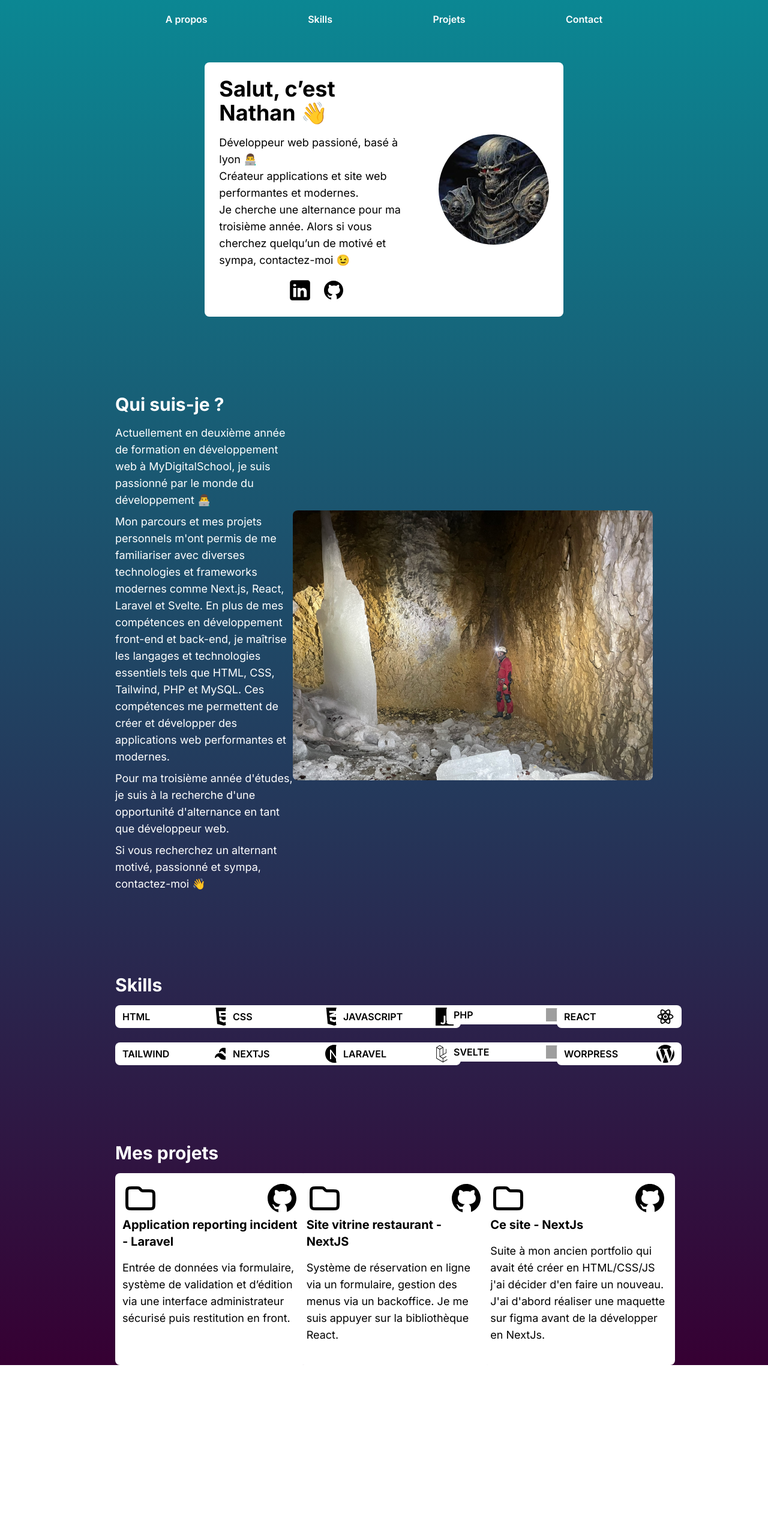
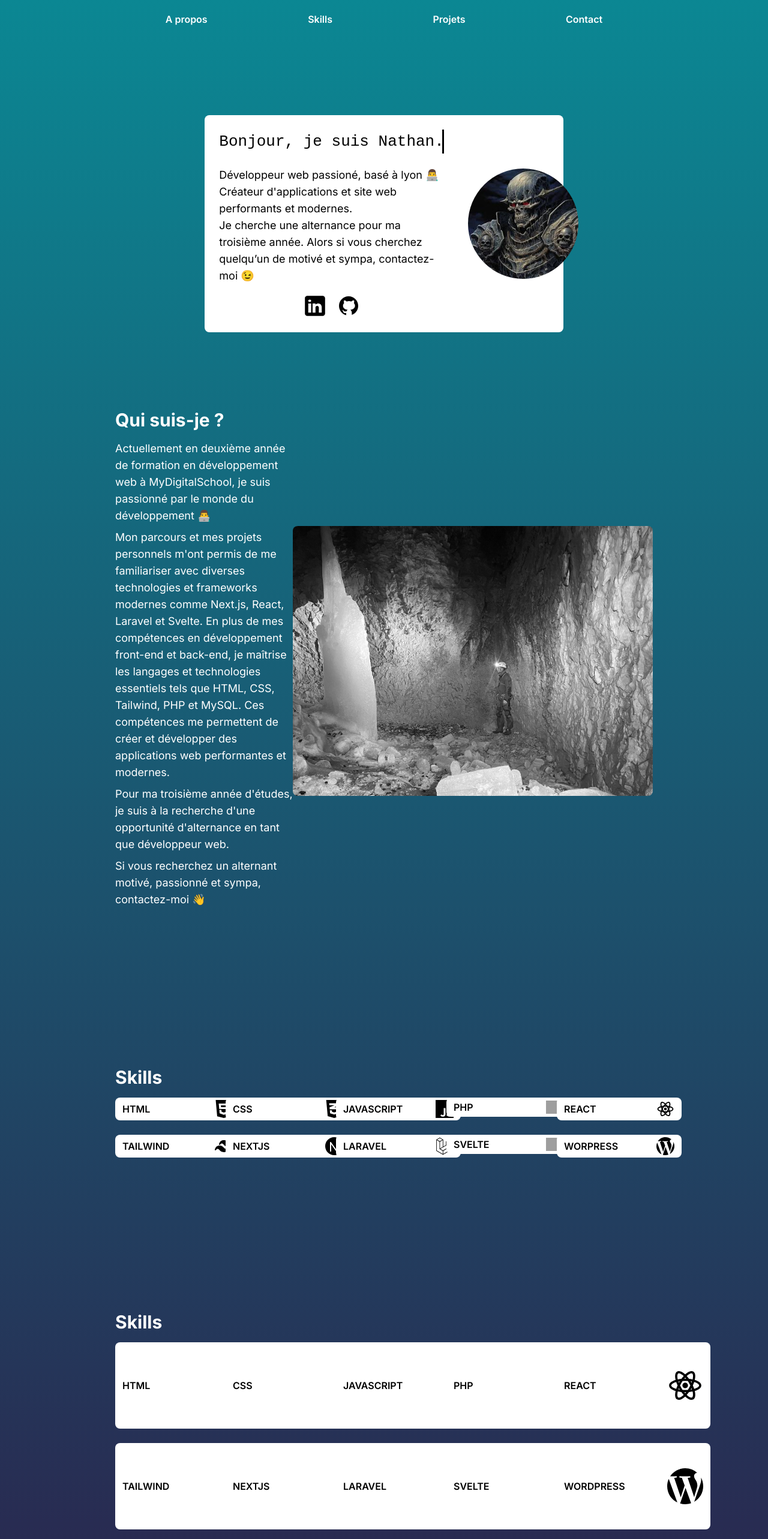
Before and after one commit to zaitsev69/portfolio, a Next.js app: page / in a window 1280 px wide. Shown: the top 2566 px of the page at 60% size. Before the commit the page ends 2276 px from the top, so only its background shows below. Built offline with nearby package versions, Linux system fonts and the light colour scheme; grey boxes are pictures that could not be loaded.

Commit message:
Animation and New skills components

```diff
--- a/app/components/about.jsx
+++ b/app/components/about.jsx
@@ -2,7 +2,7 @@ import Image from "next/image";
 
 const About = () => {
     return (
-        <div className="text-white flex justify-between items-center mt-32">
+        <div className="text-white flex justify-between items-center mt-32 ">
             <div className="w-1/2">
                 <h2 className="text-3xl font-bold mb-4">Qui suis-je ?</h2>
                 <p className="mb-2 text-lg">Actuellement en deuxième année de formation en développement web à MyDigitalSchool, je suis passionné par le monde du développement 👨‍💻</p>
@@ -12,7 +12,7 @@ const About = () => {
             </div>
 
             <Image
-                className="rounded-lg"
+                className="rounded-lg color hover:grow"
                 src="/large.JPEG"
                 alt="Picture of the author"
                 width={600}
--- /dev/null
+++ b/app/components/contact.jsx
@@ -0,0 +1,19 @@
+const Contact = () => {
+    return (
+        <div className="flex flex-col items-center justify-center mx-auto mt-64">
+            <h2 className="text-3xl font-bold mb-4 text-white">
+                Contactez moi !
+            </h2>
+            <p className="text-white text-lg mb-4">N’hésitez pas à me contacter pour toute proposition ou question, ma boîte mail est toujours ouverte !</p>
+            <svg xmlns="http://www.w3.org/2000/svg" fill="none" viewBox="0 0 24 24" stroke-width="1.5" stroke="white" class="size-10 animate-bounce">
+  <path stroke-linecap="round" stroke-linejoin="round" d="m9 12.75 3 3m0 0 3-3m-3 3v-7.5M21 12a9 9 0 1 1-18 0 9 9 0 0 1 18 0Z" />
+</svg>
+
+            <button className="bg-white p-2 rounded-lg text-xl font-extrabold">
+                Passez le bonjour
+            </button>
+        </div>
+    );
+};
+
+export default Contact;
--- /dev/null
+++ b/app/components/footer.jsx
@@ -0,0 +1,11 @@
+const Footer = () => {
+    return (
+        <div className="flex items-center justify-center mx-auto mt-32">
+
+            <p className="text-white text ">Nathan Cadilhac Website - 2024</p>
+
+        </div>
+    );
+};
+
+export default Footer;
--- a/app/components/hero.tsx
+++ b/app/components/hero.tsx
@@ -2,17 +2,19 @@ import Image from "next/image";
 
 const Hero = () => {
     return (
-        <div className="bg-white w-2/3 p-6 flex items-center justify-item-center rounded-lg mx-auto mt-10">
+        <div className="bg-white w-2/3 p-6 flex items-center justify-item-center rounded-lg mx-auto mt-32">
             <div className="mr-10">
-                <h1 className="text-4xl font-bold mb-4">Salut, c’est Nathan 👋</h1>
-                <p className="text-lg">Développeur web passioné, basé à lyon 👨‍💻 <br></br>Créateur applications et site web performantes et modernes.<br></br>
+                <div className="inline-block">
+                    <h1 className="text-4xl  mb-4 inline-block typing-demo border-black border-r-4">Bonjour, je suis Nathan.</h1>
+                </div>
+                <p className="text-lg">Développeur web passioné, basé à lyon 👨‍💻 <br></br>Créateur d'applications et site web performants et modernes.<br></br>
                     Je cherche une alternance pour ma troisième année. Alors si vous cherchez quelqu’un de motivé et sympa, contactez-moi 😉</p>
                 <div className="flex justify-items-center justify-center space-x-4 mt-4">
-                        <svg xmlns="http://www.w3.org/2000/svg" viewBox="0 0 50 50" width="40px" height="40px">    <path d="M41,4H9C6.24,4,4,6.24,4,9v32c0,2.76,2.24,5,5,5h32c2.76,0,5-2.24,5-5V9C46,6.24,43.76,4,41,4z M17,20v19h-6V20H17z M11,14.47c0-1.4,1.2-2.47,3-2.47s2.93,1.07,3,2.47c0,1.4-1.12,2.53-3,2.53C12.2,17,11,15.87,11,14.47z M39,39h-6c0,0,0-9.26,0-10 c0-2-1-4-3.5-4.04h-0.08C27,24.96,26,27.02,26,29c0,0.91,0,10,0,10h-6V20h6v2.56c0,0,1.93-2.56,5.81-2.56 c3.97,0,7.19,2.73,7.19,8.26V39z" /></svg>
-                        <svg xmlns="http://www.w3.org/2000/svg" viewBox="0 0 30 30" width="40px" height="40px">    <path d="M15,3C8.373,3,3,8.373,3,15c0,5.623,3.872,10.328,9.092,11.63C12.036,26.468,12,26.28,12,26.047v-2.051 c-0.487,0-1.303,0-1.508,0c-0.821,0-1.551-0.353-1.905-1.009c-0.393-0.729-0.461-1.844-1.435-2.526 c-0.289-0.227-0.069-0.486,0.264-0.451c0.615,0.174,1.125,0.596,1.605,1.222c0.478,0.627,0.703,0.769,1.596,0.769 c0.433,0,1.081-0.025,1.691-0.121c0.328-0.833,0.895-1.6,1.588-1.962c-3.996-0.411-5.903-2.399-5.903-5.098 c0-1.162,0.495-2.286,1.336-3.233C9.053,10.647,8.706,8.73,9.435,8c1.798,0,2.885,1.166,3.146,1.481C13.477,9.174,14.461,9,15.495,9 c1.036,0,2.024,0.174,2.922,0.483C18.675,9.17,19.763,8,21.565,8c0.732,0.731,0.381,2.656,0.102,3.594 c0.836,0.945,1.328,2.066,1.328,3.226c0,2.697-1.904,4.684-5.894,5.097C18.199,20.49,19,22.1,19,23.313v2.734 c0,0.104-0.023,0.179-0.035,0.268C23.641,24.676,27,20.236,27,15C27,8.373,21.627,3,15,3z" /></svg>
+                    <svg xmlns="http://www.w3.org/2000/svg" viewBox="0 0 50 50" width="40px" height="40px">    <path d="M41,4H9C6.24,4,4,6.24,4,9v32c0,2.76,2.24,5,5,5h32c2.76,0,5-2.24,5-5V9C46,6.24,43.76,4,41,4z M17,20v19h-6V20H17z M11,14.47c0-1.4,1.2-2.47,3-2.47s2.93,1.07,3,2.47c0,1.4-1.12,2.53-3,2.53C12.2,17,11,15.87,11,14.47z M39,39h-6c0,0,0-9.26,0-10 c0-2-1-4-3.5-4.04h-0.08C27,24.96,26,27.02,26,29c0,0.91,0,10,0,10h-6V20h6v2.56c0,0,1.93-2.56,5.81-2.56 c3.97,0,7.19,2.73,7.19,8.26V39z" /></svg>
+                    <svg xmlns="http://www.w3.org/2000/svg" viewBox="0 0 30 30" width="40px" height="40px">    <path d="M15,3C8.373,3,3,8.373,3,15c0,5.623,3.872,10.328,9.092,11.63C12.036,26.468,12,26.28,12,26.047v-2.051 c-0.487,0-1.303,0-1.508,0c-0.821,0-1.551-0.353-1.905-1.009c-0.393-0.729-0.461-1.844-1.435-2.526 c-0.289-0.227-0.069-0.486,0.264-0.451c0.615,0.174,1.125,0.596,1.605,1.222c0.478,0.627,0.703,0.769,1.596,0.769 c0.433,0,1.081-0.025,1.691-0.121c0.328-0.833,0.895-1.6,1.588-1.962c-3.996-0.411-5.903-2.399-5.903-5.098 c0-1.162,0.495-2.286,1.336-3.233C9.053,10.647,8.706,8.73,9.435,8c1.798,0,2.885,1.166,3.146,1.481C13.477,9.174,14.461,9,15.495,9 c1.036,0,2.024,0.174,2.922,0.483C18.675,9.17,19.763,8,21.565,8c0.732,0.731,0.381,2.656,0.102,3.594 c0.836,0.945,1.328,2.066,1.328,3.226c0,2.697-1.904,4.684-5.894,5.097C18.199,20.49,19,22.1,19,23.313v2.734 c0,0.104-0.023,0.179-0.035,0.268C23.641,24.676,27,20.236,27,15C27,8.373,21.627,3,15,3z" /></svg>
                 </div>
             </div>
-            <Image className="rounded-full"
+            <Image className="rounded-full grow hover:grow"
                 src="/profil.jpg"
                 width={250}
                 height={250}
--- a/app/components/project.jsx
+++ b/app/components/project.jsx
@@ -2,11 +2,11 @@ import Image from 'next/image'
 
 const Project = () => {
     return (
-        <div className="mt-32">
+        <div className="mt-64">
             <h2 className="text-3xl font-bold mb-4 text-white">
                 Mes projets
             </h2>
-            <div className='grid grid-cols-3 gap-6'>
+            <div className='grid grid-cols-4  items-center'>
                 <div className="bg-white w-80 h-80 rounded-lg p-3">
                     <div className='flex justify-between'>
                         <Image
@@ -19,8 +19,9 @@ const Project = () => {
                             height={60} />
                     </div>
                     <div className='flex-col'>
-                        <h3 className='text-xl font-bold'>Application reporting incident - Laravel</h3>
-                        <p className='text-lg mt-4'>Entrée de données via formulaire, système de validation et d’édition via une interface administrateur sécurisé puis restitution en front.</p>
+                        <h3 className='text-xl font-bold'>Ce site - NextJs</h3>
+                        <p className='italic'>Juillet 2024</p>
+                        <p className='text-lg mt-4'>Suite à mon ancien portfolio qui avait été créer en HTML/CSS/JS j'ai décider d'en faire un nouveau. J'ai d'abord réaliser une maquette sur figma avant de la développer en NextJs.</p>
                     </div>
                 </div>
                 <div className="bg-white w-80 h-80 rounded-lg p-3">
@@ -36,7 +37,8 @@ const Project = () => {
                     </div>
                     <div className='flex-col'>
                         <h3 className='text-xl font-bold'>Site vitrine restaurant
-                        -NextJS</h3>
+                            -NextJS</h3>
+                        <p className='italic'>Juin 2024</p>
                         <p className='text-lg mt-4'>Système de réservation en ligne via un formulaire, gestion des menus via un backoffice. Je me suis appuyer sur la bibliothèque React.</p>
                     </div>
                 </div>
@@ -52,8 +54,27 @@ const Project = () => {
                             height={60} />
                     </div>
                     <div className='flex-col'>
-                        <h3 className='text-xl font-bold'>Ce site - NextJs</h3>
-                        <p className='text-lg mt-4'>Suite à mon ancien portfolio qui avait été créer en HTML/CSS/JS j'ai décider d'en faire un nouveau. J'ai d'abord réaliser une maquette sur figma avant de la développer en NextJs.</p>
+                        <h3 className='text-xl font-bold'>Application reporting incident - Laravel</h3>
+                        <p className='italic'>Avril 2024</p>
+                        <p className='text-lg mt-4'>Entrée de données via formulaire, système de validation et d’édition via une interface administrateur sécurisé puis restitution en front.</p>
+                    </div>
+                </div>
+
+                <div className="bg-white w-80 h-80 rounded-lg p-3">
+                    <div className='flex justify-between'>
+                        <Image
+                            src="/folder.svg"
+                            width={60}
+                            height={60} />
+                        <Image
+                            src="/github.svg"
+                            width={60}
+                            height={60} />
+                    </div>
+                    <div className='flex-col'>
+                        <h3 className='text-xl font-bold'>Cookie Clicker - HTML/CSS/JS</h3>
+                        <p className='italic'>Avril 2023</p>
+                        <p className='text-lg mt-4'>Réalisation d'un cookie clicker pour appréhender les concepts clés de javascript tel que les boucles, les objets, les fonctions...</p>
                     </div>
                 </div>
             </div>
--- a/app/components/skill.jsx
+++ b/app/components/skill.jsx
@@ -2,7 +2,7 @@ import Image from 'next/image'
 
 const Skill = () => {
     return (
-        <div className="mt-32">
+        <div className="mt-64">
             <h2 className="text-3xl font-bold mb-4 text-white">Skills</h2>
             <div className='grid grid-cols-5 gap-6'>
                 <div className='bg-white flex size-fit w-52 justify-between items-center px-3 py-1 rounded-lg font-semibold'>
--- /dev/null
+++ b/app/components/skilldeux.jsx
@@ -0,0 +1,51 @@
+"use client"
+
+import Image from 'next/image'
+import { useState } from 'react'
+
+const SkillDeux = () => {
+    const [flipped, setFlipped] = useState(Array(10).fill(false));
+
+    const handleFlip = (index) => {
+        setFlipped(flipped.map((flip, i) => i === index ? !flip : flip));
+    }
+
+    const skills = [
+        { name: 'html', src: '/html.svg', description: 'Maîtrise 80%' },
+        { name: 'css', src: '/css.svg', description: 'Maîtrise 70%' },
+        { name: 'javascript', src: '/js.svg', description: 'A programming language commonly used in web development.' },
+        { name: 'php', src: '/php.svg', description: 'A server scripting language used to make web pages interactive.' },
+        { name: 'react', src: '/react.svg', description: 'A JavaScript library for building user interfaces.' },
+        { name: 'tailwind', src: '/tailwind.svg', description: 'A utility-first CSS framework for rapid UI development.' },
+        { name: 'nextjs', src: '/nextjs.svg', description: 'A React framework for server-rendered or statically-exported React applications.' },
+        { name: 'laravel', src: '/laravel.svg', description: 'A PHP framework for web artisans.' },
+        { name: 'svelte', src: '/svelte.svg', description: 'A JavaScript framework for building user interfaces.' },
+        { name: 'wordpress', src: '/wordpress.svg', description: 'A content management system (CMS) for building websites and blogs.' },
+    ];
+
+    return (
+        <div className="mt-64">
+            <h2 className="text-3xl font-bold mb-4 text-white">Skills</h2>
+            <div className='grid grid-cols-5 gap-6'>
+                {skills.map((skill, index) => (
+                    <div
+                        key={index}
+                        className={`card-container bg-white flex w-64 h-36 justify-center items-center rounded-lg font-semibold relative ${flipped[index] ? 'flip' : ''}`}
+                        onMouseEnter={() => handleFlip(index)}
+                        onMouseLeave={() => handleFlip(index)}
+                    >
+                        <div className="front absolute w-full h-full flex justify-between items-center px-3 py-1 rounded-lg">
+                            <p className='uppercase text'>{skill.name}</p>
+                            <Image src={skill.src} width={60} height={60} />
+                        </div>
+                        <div className="back absolute w-full h-full flex justify-center items-center px-3 py-1 rounded-lg">
+                            <p className='text-black'>{skill.description}</p>
+                        </div>
+                    </div>
+                ))}
+            </div>
+        </div>
+    );
+};
+
+export default SkillDeux;
--- a/app/globals.css
+++ b/app/globals.css
@@ -37,3 +37,84 @@ body {
   margin: 0;
   font-family: var(--font-inter);
 }
+
+
+
+.typing-demo {
+  width: 24ch;
+  animation: typing 2s steps(24), blink .5s step-end infinite alternate;
+  white-space: nowrap;
+  overflow: hidden;
+  border-right: 3px solid;
+  font-family: monospace;
+  font-size: 2em;
+}
+
+@keyframes typing {
+  from {
+    width: 0
+  }
+}
+
+@keyframes blink {
+  50% {
+    border-color: transparent
+  }
+}
+
+.grow {
+  transition: all .2s ease-in-out;
+}
+
+.grow:hover {
+  transform: scale(1.1);
+}
+
+.color{
+  filter: grayscale(100%);
+  filter: grayscale(100%);
+  transition: all 1s ease;
+  }
+
+  .color:hover{
+  filter: grayscale(0%);
+  filter: gray;
+  filter: grayscale(0%);
+  filter: none;
+  transition: 1s ease;
+  }
+
+
+
+
+
+  .relative {
+    perspective: 1000px;
+}
+
+.relative div {
+    backface-visibility: hidden;
+    transition: transform 0.6s;
+}
+
+.flip .front {
+    transform: rotateY(180deg);
+}
+
+.flip .back {
+    transform: rotateY(0deg);
+}
+
+.front {
+    transform: rotateY(0deg);
+}
+
+.back {
+    transform: rotateY(-180deg);
+}
+
+.absolute {
+    position: absolute;
+    top: 0;
+    left: 0;
+}
--- a/app/page.tsx
+++ b/app/page.tsx
@@ -4,15 +4,21 @@ import Hero from '../app/components/hero';
 import About from '../app/components/about';
 import Skill from '../app/components/skill';
 import Project from '../app/components/project';
+import Contact from '../app/components/contact';
+import Footer from '../app/components/footer';
+import Skilldeux from '../app/components/skilldeux';
 
 export default function Home() {
   return (
-    <main className="mx-48">
+    <main className="lg:mx-48 scroll-smooth">
       <Navbar />
       <Hero />
       <About />
       <Skill />
+      <Skilldeux />
       <Project />
+      <Contact />
+      <Footer />
     </main>
   );
 }
```
